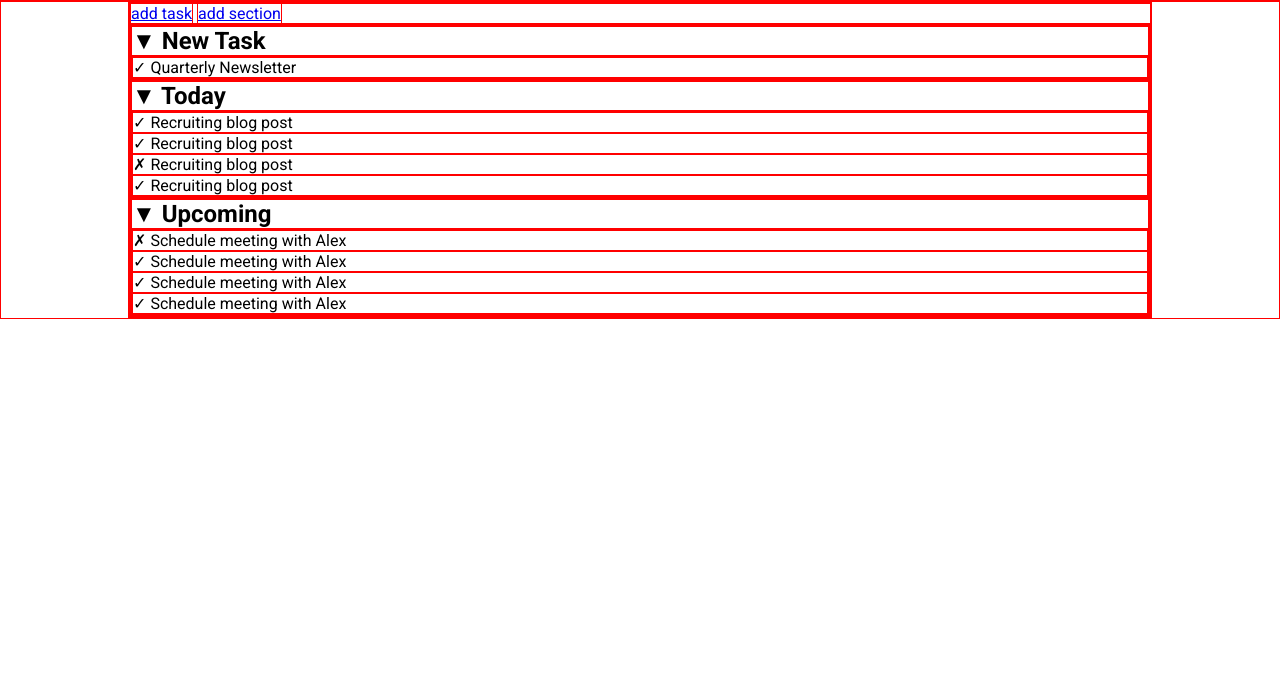
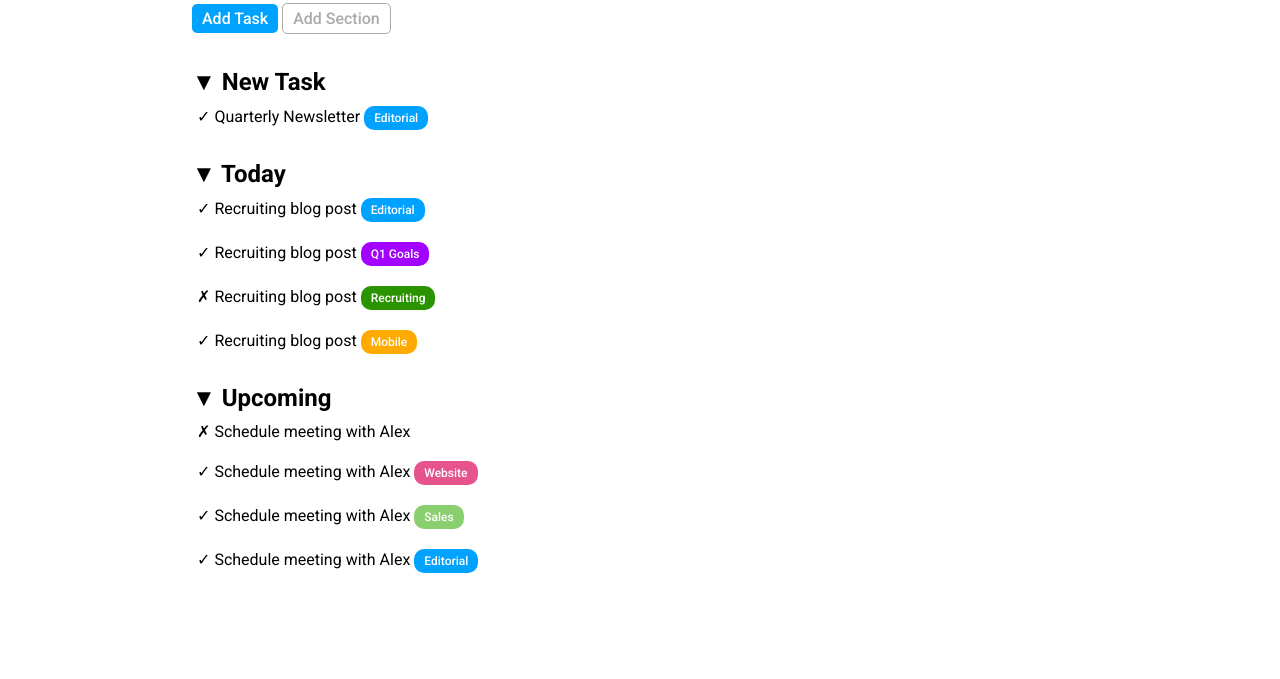
Before and after one commit to giusscos/html-css-toboolist, a plain HTML site: page index.html in a window 1280 px wide. Shown: the part 121-800 px from the top of the page. Drawn offline with Linux system fonts and the light colour scheme.

Commit message:
adding some style

```diff
--- a/css/style.css
+++ b/css/style.css
@@ -6,6 +6,7 @@
     list-style: none;
     font-family: 'Roboto', sans-serif, Verdana;
 }
+/* header */
 .logo-container{
     height: 100px;
     margin: 10px 20px;
@@ -17,11 +18,65 @@
 .logo-container h1{
     vertical-align: middle;
 }
+/* Content Page */
 .main-container{
-    max-width: 80vw;
+    max-width: 70vw;
     margin: 0 auto;
 }
-
+.action-container{
+    margin: 20px 0;
+}
+.action-item{
+    color: #aaa;
+    font-weight: 500;
+    padding: 5px 10px;
+    border-radius: 5px;
+    text-decoration: none;
+    border: 1px solid #aaa;
+    text-transform: capitalize;
+}
+.evi{
+    border: 0px;
+    color: #fff;
+    background-color: #00a2ff;
+}
+/* list section */
+.list{
+    margin: 40px 0;
+}
+.item-list{
+    margin: 30px 0;
+}
+.sub-list li{
+    margin: 10px 0 20px 5px;
+}
+.tag{
+    display: inline-block;
+    color: #fff;
+    font-size: 12px;
+    font-weight: 500;
+    padding: 5px 10px;
+    border-radius: 10px;
+    text-transform: capitalize;
+}
+.editorial{
+    background-color: #00a2ff
+}
+.q1-goals{
+    background-color: #a200ff;
+}
+.recruiting{
+    background-color: #2a9400;
+}
+.mobile{
+    background-color: #ffaa00;
+}
+.website{
+    background-color: #e7538c;
+}
+.sales{
+    background-color: #89cf6d;
+}
 /* debug */
 .debug * {
     border: 1px solid #ff0000;
--- a/index.html
+++ b/index.html
@@ -9,7 +9,7 @@
         ToBoolist
     </title>
 </head>
-<body class="debug">
+<body class="">
     <!-- Header principale -->
     <header class="main-header">
         <div class="logo-container">
@@ -25,38 +25,74 @@
                 <a class="action-item evi" href="#" title="aggiungi compito">add task</a>
                 <a class="action-item no-evi" href="#" title="aggiungi sezione">add section</a>
             </div>
-            <!-- Liste di cose da fare potrebbero essere anche section, visto il nome del bottone in alto... -->
-            <ul>
-                <li>
-                    <h2>
+            <!-- "Liste di cose da fare" potrebbero essere anche section, visto il nome del bottone in alto... -->
+            <ul class="list">
+                <li class="item-list">
+                    <h2 class="title-list">
                         &#9660; New Task
                     </h2>
-                    <ul>
+                    <ul class="sub-list">
                         <li>
-                            &check; Quarterly Newsletter
+                            &check; Quarterly Newsletter <span class="tag editorial">editorial</span>
                         </li>
                     </ul>
                 </li>
-                <li>
-                    <h2>
+                <li class="item-list">
+                    <h2 class="title-list">
                         &#9660; Today
                     </h2>
-                    <ul>
-                        <li>&check; Recruiting blog post</li>
-                        <li>&check; Recruiting blog post</li>
-                        <li>&cross; Recruiting blog post</li>
-                        <li>&check; Recruiting blog post</li>
+                    <ul class="sub-list">
+                        <li>
+                            &check; Recruiting blog post
+                             <span class="tag editorial">
+                                editorial
+                            </span>
+                         </li>
+                        <li>
+                            &check; Recruiting blog post
+                            <span class="tag q1-goals">
+                                q1 goals
+                            </span>
+                        </li>
+                        <li>
+                            &cross; Recruiting blog post
+                            <span class="tag recruiting">
+                                recruiting
+                            </span>
+                        </li>
+                        <li>
+                            &check; Recruiting blog post
+                            <span class="tag mobile">
+                                mobile
+                            </span>
+                        </li>
                     </ul>
                 </li>
-                <li>
-                    <h2>
+                <li class="item-list">
+                    <h2 class="title-list">
                         &#9660; Upcoming
                     </h2>
-                    <ul>
-                        <li>&cross; Schedule meeting with Alex</li>
-                        <li>&check; Schedule meeting with Alex</li>
-                        <li>&check; Schedule meeting with Alex</li>
-                        <li>&check; Schedule meeting with Alex</li>
+                    <ul class="sub-list">
+                        <li>
+                            &cross; Schedule meeting with Alex
+                        </li>
+                        <li>
+                            &check; Schedule meeting with Alex
+                            <span class="tag website">
+                                website
+                            </span>
+                        </li>
+                        <li>
+                            &check; Schedule meeting with Alex
+                            <span class="tag sales">
+                                sales
+                            </span>
+                        </li>
+                        <li>
+                            &check; Schedule meeting with Alex <span class="tag editorial">
+                                editorial
+                            </span>
+                        </li>
                     </ul>
                 </li>
             </ul>
```
